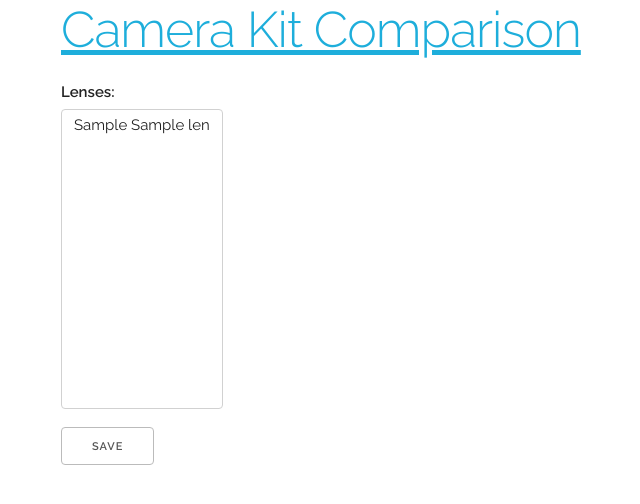
After one commit to rijun/camera-kit-manager, a Django app: page /kits/new/ in a window 1280 px wide. The commit adds this page. Shown: the top 504 px of the page, without its empty margins (99-739 px from the left). Run offline with Django 5.2, Linux system fonts and the light colour scheme; tables that the repository leaves empty hold one stand-in row (values such as "Sample post").

Commit message:
Rudimentary functions are implemented

```diff
--- a/camera_kit_manager/settings.py
+++ b/camera_kit_manager/settings.py
@@ -55,7 +55,7 @@ ROOT_URLCONF = 'camera_kit_manager.urls'
 TEMPLATES = [
     {
         'BACKEND': 'django.template.backends.django.DjangoTemplates',
-        'DIRS': [],
+        'DIRS': [BASE_DIR / "templates"],
         'APP_DIRS': True,
         'OPTIONS': {
             'context_processors': [
--- a/camera_kit_manager/urls.py
+++ b/camera_kit_manager/urls.py
@@ -17,6 +17,10 @@ Including another URLconf
 from django.contrib import admin
 from django.urls import path, include
 
+
+admin.site.site_title = 'Camera Kit Manager'
+admin.site.site_header = 'Camera Kit Manager Administration'
+
 urlpatterns = [
     path("", include("kit_comparison.urls")),
     path('admin/', admin.site.urls),
--- /dev/null
+++ b/kit_comparison/static/kit_comparison/skeleton.css
@@ -0,0 +1,418 @@
+/*
+* Skeleton V2.0.4
+* Copyright 2014, Dave Gamache
+* www.getskeleton.com
+* Free to use under the MIT license.
+* http://www.opensource.org/licenses/mit-license.php
+* 12/29/2014
+*/
+
+
+/* Table of contents
+––––––––––––––––––––––––––––––––––––––––––––––––––
+- Grid
+- Base Styles
+- Typography
+- Links
+- Buttons
+- Forms
+- Lists
+- Code
+- Tables
+- Spacing
+- Utilities
+- Clearing
+- Media Queries
+*/
+
+
+/* Grid
+–––––––––––––––––––––––––––––––––––––––––––––––––– */
+.container {
+  position: relative;
+  width: 100%;
+  max-width: 960px;
+  margin: 0 auto;
+  padding: 0 20px;
+  box-sizing: border-box; }
+.column,
+.columns {
+  width: 100%;
+  float: left;
+  box-sizing: border-box; }
+
+/* For devices larger than 400px */
+@media (min-width: 400px) {
+  .container {
+    width: 85%;
+    padding: 0; }
+}
+
+/* For devices larger than 550px */
+@media (min-width: 550px) {
+  .container {
+    width: 80%; }
+  .column,
+  .columns {
+    margin-left: 4%; }
+  .column:first-child,
+  .columns:first-child {
+    margin-left: 0; }
+
+  .one.column,
+  .one.columns                    { width: 4.66666666667%; }
+  .two.columns                    { width: 13.3333333333%; }
+  .three.columns                  { width: 22%;            }
+  .four.columns                   { width: 30.6666666667%; }
+  .five.columns                   { width: 39.3333333333%; }
+  .six.columns                    { width: 48%;            }
+  .seven.columns                  { width: 56.6666666667%; }
+  .eight.columns                  { width: 65.3333333333%; }
+  .nine.columns                   { width: 74.0%;          }
+  .ten.columns                    { width: 82.6666666667%; }
+  .eleven.columns                 { width: 91.3333333333%; }
+  .twelve.columns                 { width: 100%; margin-left: 0; }
+
+  .one-third.column               { width: 30.6666666667%; }
+  .two-thirds.column              { width: 65.3333333333%; }
+
+  .one-half.column                { width: 48%; }
+
+  /* Offsets */
+  .offset-by-one.column,
+  .offset-by-one.columns          { margin-left: 8.66666666667%; }
+  .offset-by-two.column,
+  .offset-by-two.columns          { margin-left: 17.3333333333%; }
+  .offset-by-three.column,
+  .offset-by-three.columns        { margin-left: 26%;            }
+  .offset-by-four.column,
+  .offset-by-four.columns         { margin-left: 34.6666666667%; }
+  .offset-by-five.column,
+  .offset-by-five.columns         { margin-left: 43.3333333333%; }
+  .offset-by-six.column,
+  .offset-by-six.columns          { margin-left: 52%;            }
+  .offset-by-seven.column,
+  .offset-by-seven.columns        { margin-left: 60.6666666667%; }
+  .offset-by-eight.column,
+  .offset-by-eight.columns        { margin-left: 69.3333333333%; }
+  .offset-by-nine.column,
+  .offset-by-nine.columns         { margin-left: 78.0%;          }
+  .offset-by-ten.column,
+  .offset-by-ten.columns          { margin-left: 86.6666666667%; }
+  .offset-by-eleven.column,
+  .offset-by-eleven.columns       { margin-left: 95.3333333333%; }
+
+  .offset-by-one-third.column,
+  .offset-by-one-third.columns    { margin-left: 34.6666666667%; }
+  .offset-by-two-thirds.column,
+  .offset-by-two-thirds.columns   { margin-left: 69.3333333333%; }
+
+  .offset-by-one-half.column,
+  .offset-by-one-half.columns     { margin-left: 52%; }
+
+}
+
+
+/* Base Styles
+–––––––––––––––––––––––––––––––––––––––––––––––––– */
+/* NOTE
+html is set to 62.5% so that all the REM measurements throughout Skeleton
+are based on 10px sizing. So basically 1.5rem = 15px :) */
+html {
+  font-size: 62.5%; }
+body {
+  font-size: 1.5em; /* currently ems cause chrome bug misinterpreting rems on body element */
+  line-height: 1.6;
+  font-weight: 400;
+  font-family: "Raleway", "HelveticaNeue", "Helvetica Neue", Helvetica, Arial, sans-serif;
+  color: #222; }
+
+
+/* Typography
+–––––––––––––––––––––––––––––––––––––––––––––––––– */
+h1, h2, h3, h4, h5, h6 {
+  margin-top: 0;
+  margin-bottom: 2rem;
+  font-weight: 300; }
+h1 { font-size: 4.0rem; line-height: 1.2;  letter-spacing: -.1rem;}
+h2 { font-size: 3.6rem; line-height: 1.25; letter-spacing: -.1rem; }
+h3 { font-size: 3.0rem; line-height: 1.3;  letter-spacing: -.1rem; }
+h4 { font-size: 2.4rem; line-height: 1.35; letter-spacing: -.08rem; }
+h5 { font-size: 1.8rem; line-height: 1.5;  letter-spacing: -.05rem; }
+h6 { font-size: 1.5rem; line-height: 1.6;  letter-spacing: 0; }
+
+/* Larger than phablet */
+@media (min-width: 550px) {
+  h1 { font-size: 5.0rem; }
+  h2 { font-size: 4.2rem; }
+  h3 { font-size: 3.6rem; }
+  h4 { font-size: 3.0rem; }
+  h5 { font-size: 2.4rem; }
+  h6 { font-size: 1.5rem; }
+}
+
+p {
+  margin-top: 0; }
+
+
+/* Links
+–––––––––––––––––––––––––––––––––––––––––––––––––– */
+a {
+  color: #1EAEDB; }
+a:hover {
+  color: #0FA0CE; }
+
+
+/* Buttons
+–––––––––––––––––––––––––––––––––––––––––––––––––– */
+.button,
+button,
+input[type="submit"],
+input[type="reset"],
+input[type="button"] {
+  display: inline-block;
+  height: 38px;
+  padding: 0 30px;
+  color: #555;
+  text-align: center;
+  font-size: 11px;
+  font-weight: 600;
+  line-height: 38px;
+  letter-spacing: .1rem;
+  text-transform: uppercase;
+  text-decoration: none;
+  white-space: nowrap;
+  background-color: transparent;
+  border-radius: 4px;
+  border: 1px solid #bbb;
+  cursor: pointer;
+  box-sizing: border-box; }
+.button:hover,
+button:hover,
+input[type="submit"]:hover,
+input[type="reset"]:hover,
+input[type="button"]:hover,
+.button:focus,
+button:focus,
+input[type="submit"]:focus,
+input[type="reset"]:focus,
+input[type="button"]:focus {
+  color: #333;
+  border-color: #888;
+  outline: 0; }
+.button.button-primary,
+button.button-primary,
+input[type="submit"].button-primary,
+input[type="reset"].button-primary,
+input[type="button"].button-primary {
+  color: #FFF;
+  background-color: #33C3F0;
+  border-color: #33C3F0; }
+.button.button-primary:hover,
+button.button-primary:hover,
+input[type="submit"].button-primary:hover,
+input[type="reset"].button-primary:hover,
+input[type="button"].button-primary:hover,
+.button.button-primary:focus,
+button.button-primary:focus,
+input[type="submit"].button-primary:focus,
+input[type="reset"].button-primary:focus,
+input[type="button"].button-primary:focus {
+  color: #FFF;
+  background-color: #1EAEDB;
+  border-color: #1EAEDB; }
+
+
+/* Forms
+–––––––––––––––––––––––––––––––––––––––––––––––––– */
+input[type="email"],
+input[type="number"],
+input[type="search"],
+input[type="text"],
+input[type="tel"],
+input[type="url"],
+input[type="password"],
+textarea,
+select {
+  height: 38px;
+  padding: 6px 10px; /* The 6px vertically centers text on FF, ignored by Webkit */
+  background-color: #fff;
+  border: 1px solid #D1D1D1;
+  border-radius: 4px;
+  box-shadow: none;
+  box-sizing: border-box; }
+/* Removes awkward default styles on some inputs for iOS */
+input[type="email"],
+input[type="number"],
+input[type="search"],
+input[type="text"],
+input[type="tel"],
+input[type="url"],
+input[type="password"],
+textarea {
+  -webkit-appearance: none;
+     -moz-appearance: none;
+          appearance: none; }
+textarea {
+  min-height: 65px;
+  padding-top: 6px;
+  padding-bottom: 6px; }
+input[type="email"]:focus,
+input[type="number"]:focus,
+input[type="search"]:focus,
+input[type="text"]:focus,
+input[type="tel"]:focus,
+input[type="url"]:focus,
+input[type="password"]:focus,
+textarea:focus,
+select:focus {
+  border: 1px solid #33C3F0;
+  outline: 0; }
+label,
+legend {
+  display: block;
+  margin-bottom: .5rem;
+  font-weight: 600; }
+fieldset {
+  padding: 0;
+  border-width: 0; }
+input[type="checkbox"],
+input[type="radio"] {
+  display: inline; }
+label > .label-body {
+  display: inline-block;
+  margin-left: .5rem;
+  font-weight: normal; }
+
+
+/* Lists
+–––––––––––––––––––––––––––––––––––––––––––––––––– */
+ul {
+  list-style: circle inside; }
+ol {
+  list-style: decimal inside; }
+ol, ul {
+  padding-left: 0;
+  margin-top: 0; }
+ul ul,
+ul ol,
+ol ol,
+ol ul {
+  margin: 1.5rem 0 1.5rem 3rem;
+  font-size: 90%; }
+li {
+  margin-bottom: 1rem; }
+
+
+/* Code
+–––––––––––––––––––––––––––––––––––––––––––––––––– */
+code {
+  padding: .2rem .5rem;
+  margin: 0 .2rem;
+  font-size: 90%;
+  white-space: nowrap;
+  background: #F1F1F1;
+  border: 1px solid #E1E1E1;
+  border-radius: 4px; }
+pre > code {
+  display: block;
+  padding: 1rem 1.5rem;
+  white-space: pre; }
+
+
+/* Tables
+–––––––––––––––––––––––––––––––––––––––––––––––––– */
+th,
+td {
+  padding: 12px 15px;
+  text-align: left;
+  border-bottom: 1px solid #E1E1E1; }
+th:first-child,
+td:first-child {
+  padding-left: 0; }
+th:last-child,
+td:last-child {
+  padding-right: 0; }
+
+
+/* Spacing
+–––––––––––––––––––––––––––––––––––––––––––––––––– */
+button,
+.button {
+  margin-bottom: 1rem; }
+input,
+textarea,
+select,
+fieldset {
+  margin-bottom: 1.5rem; }
+pre,
+blockquote,
+dl,
+figure,
+table,
+p,
+ul,
+ol,
+form {
+  margin-bottom: 2.5rem; }
+
+
+/* Utilities
+–––––––––––––––––––––––––––––––––––––––––––––––––– */
+.u-full-width {
+  width: 100%;
+  box-sizing: border-box; }
+.u-max-full-width {
+  max-width: 100%;
+  box-sizing: border-box; }
+.u-pull-right {
+  float: right; }
+.u-pull-left {
+  float: left; }
+
+
+/* Misc
+–––––––––––––––––––––––––––––––––––––––––––––––––– */
+hr {
+  margin-top: 3rem;
+  margin-bottom: 3.5rem;
+  border-width: 0;
+  border-top: 1px solid #E1E1E1; }
+
+
+/* Clearing
+–––––––––––––––––––––––––––––––––––––––––––––––––– */
+
+/* Self Clearing Goodness */
+.container:after,
+.row:after,
+.u-cf {
+  content: "";
+  display: table;
+  clear: both; }
+
+
+/* Media Queries
+–––––––––––––––––––––––––––––––––––––––––––––––––– */
+/*
+Note: The best way to structure the use of media queries is to create the queries
+near the relevant code. For example, if you wanted to change the styles for buttons
+on small devices, paste the mobile query code up in the buttons section and style it
+there.
+*/
+
+
+/* Larger than mobile */
+@media (min-width: 400px) {}
+
+/* Larger than phablet (also point when grid becomes active) */
+@media (min-width: 550px) {}
+
+/* Larger than tablet */
+@media (min-width: 750px) {}
+
+/* Larger than desktop */
+@media (min-width: 1000px) {}
+
+/* Larger than Desktop HD */
+@media (min-width: 1200px) {}
--- /dev/null
+++ b/kit_comparison/static/kit_comparison/style.css
@@ -0,0 +1,3 @@
+select {
+    height: 300px;
+}
--- /dev/null
+++ b/kit_comparison/templates/kit_comparison/base.html
@@ -0,0 +1,34 @@
+{% load static %}
+
+<!DOCTYPE html>
+<html lang="en">
+<head>
+    <!-- Basic Page Needs –––––––––––––––––––––––––––––––––––––––––––––––––– -->
+    <meta charset="UTF-8">
+    <title>{% block title %}Camera Kit Comparison{% endblock %}</title>
+    <meta name="description" content="">
+    <meta name="author" content="">
+
+    <!-- Mobile Specific Metas –––––––––––––––––––––––––––––––––––––––––––––––––– -->
+    <meta name="viewport" content="width=device-width, initial-scale=1">
+
+    <!-- FONT –––––––––––––––––––––––––––––––––––––––––––––––––– -->
+    <link href='//fonts.googleapis.com/css?family=Raleway:400,300,600' rel='stylesheet' type='text/css'>
+
+    <!-- CSS –––––––––––––––––––––––––––––––––––––––––––––––––– -->
+    <link rel="stylesheet" href="{% static 'kit_comparison/normalize.css' %}">
+    <link rel="stylesheet" href="{% static 'kit_comparison/skeleton.css' %}">
+    <link rel="stylesheet" href="{% static 'kit_comparison/style.css' %}">
+
+    <!-- Scripts –––––––––––––––––––––––––––––––––––––––––––––––––– -->
+
+    <!-- Favicon –––––––––––––––––––––––––––––––––––––––––––––––––– -->
+    {#  <link rel="icon" type="image/png" href="dist/images/favicon.png">#}
+</head>
+<body>
+<div class="container">
+    <a href="{% url 'kit_comparison:index' %}"><h1>Camera Kit Comparison</h1></a>
+    {% block content %}{% endblock %}
+</div>
+</body>
+</html>
--- /dev/null
+++ b/kit_comparison/templates/kit_comparison/kit_form.html
@@ -0,0 +1,10 @@
+{% extends "kit_comparison/base.html" %}
+
+{% block title %}Kit Detail{% endblock %}
+
+{% block content %}
+<form method="post">{% csrf_token %}
+    {{ form }}
+    <input type="submit" value="Save">
+</form>
+{% endblock %}
--- a/kit_comparison/urls.py
+++ b/kit_comparison/urls.py
@@ -6,5 +6,7 @@ app_name = "kit_comparison"
 urlpatterns = [
     path("", views.IndexView.as_view(), name="index"),
     path("kits/<int:pk>/", views.KitDetailView.as_view(), name="kit_detail"),
+    path("kits/new/", views.KitCreateView.as_view(), name="kit_create"),
+    path("kits/<int:pk>/edit", views.KitUpdateView.as_view(), name="kit_update"),
     path("lenses/<int:pk>/", views.LensDetailView.as_view(), name="lens_detail"),
 ]
--- a/kit_comparison/views.py
+++ b/kit_comparison/views.py
@@ -2,9 +2,21 @@ from django.views import generic
 
 from .models import Lens, Kit
 
+
 class IndexView(generic.ListView):
     model = Kit
     template_name = 'kit_comparison/index.html'
+
+
+class KitCreateView(generic.edit.CreateView):
+    model = Kit
+    fields = ['lenses']
+
+
+class KitUpdateView(generic.UpdateView):
+    model = Kit
+    fields = ['lenses']
+
 
 class KitDetailView(generic.DetailView):
     model = Kit
@@ -15,5 +27,6 @@ class KitDetailView(generic.DetailView):
         _context['focal_range_plot'] = self.object.get_focal_range_plot()
         return _context
 
+
 class LensDetailView(generic.DetailView):
     model = Lens
```
Also changed, not shown: kit_comparison/templates/kit_comparison/index.html (+5 -9 lines), kit_comparison/templates/kit_comparison/kit_detail.html (+7 -13 lines), kit_comparison/templates/kit_comparison/lens_detail.html (+7 -10 lines), kit_comparison/static/kit_comparison/normalize.css (added).
